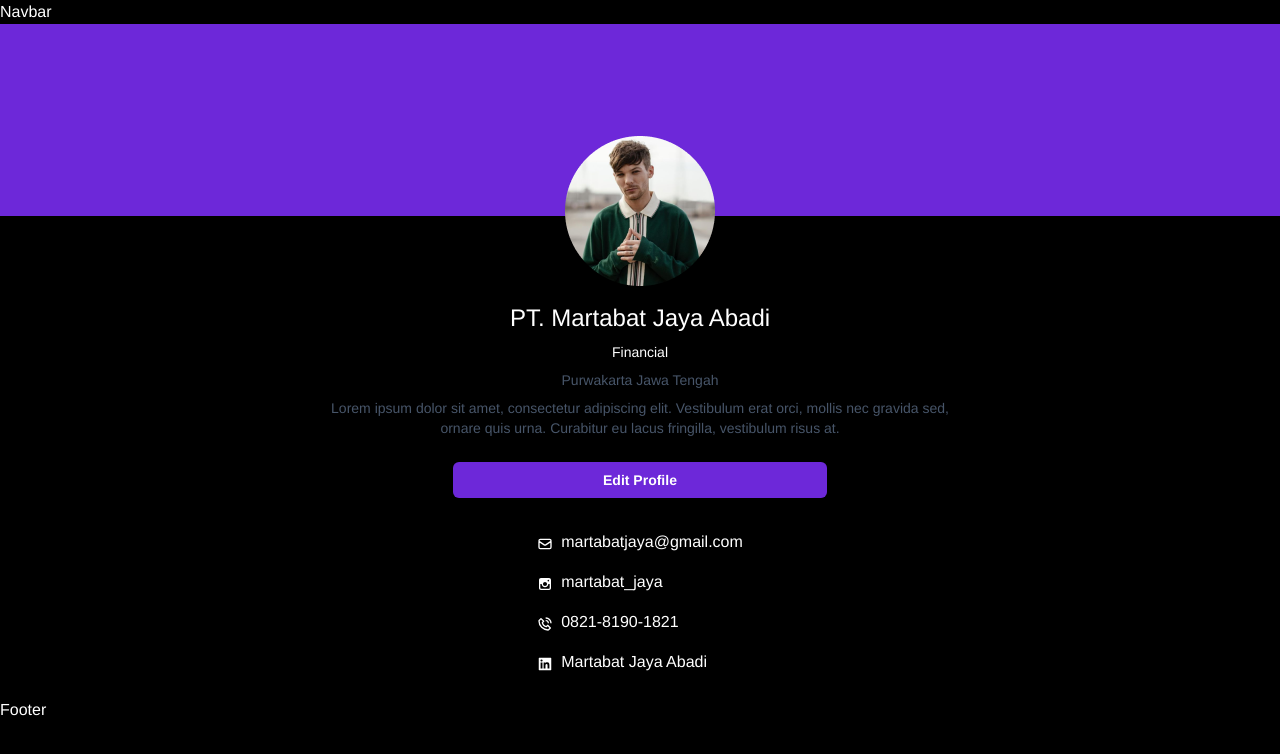
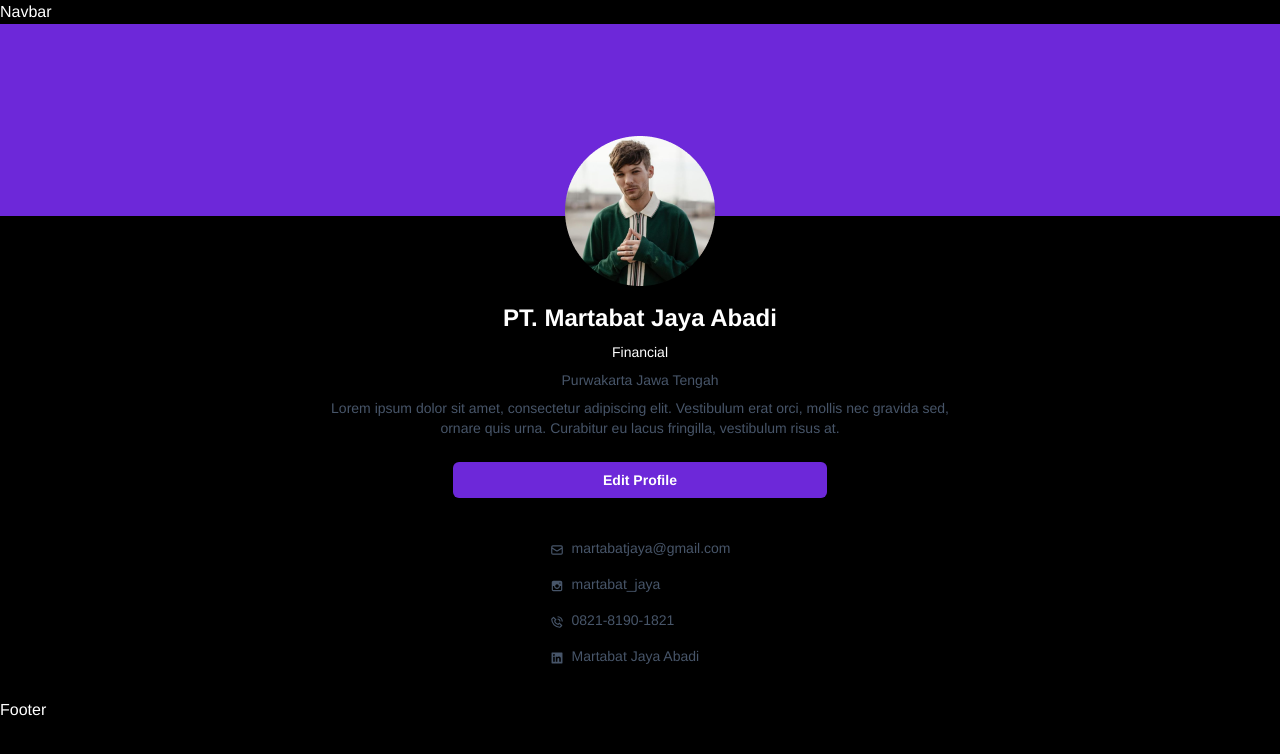
Before and after one commit to Han-Express/Peworld-FE, a Next.js app: page /profile in a window 1280 px wide. Shown: the top 754 px of the page. Built offline with nearby package versions, Linux system fonts and the light colour scheme.

Commit message:
fixing slicing

```diff
--- a/src/Layout/Profile/index.js
+++ b/src/Layout/Profile/index.js
@@ -8,22 +8,22 @@ import { BiPhoneCall } from 'react-icons/bi'
 const Profile = () => {
   return (
     <Layout>
-    <div className="font-sans  bg-violet-700 h-48"></div>
+    <div className="font-sans bg-violet-700 h-48"></div>
         <div className="-mt-24">
           <div className="flex flex-col items-center p-4">
             <img src="img/companyProfile.png"/>
-            <h1 className="mt-4 text-2xl">PT. Martabat Jaya Abadi</h1>
+            <h1 className="mt-4 text-2xl font-semibold">PT. Martabat Jaya Abadi</h1>
             <p className="mt-2 text-sm">Financial</p>
               <div className="text-center text-sm w-3/6 mt-2 text-slate-600">
                 <p className="mb-2">Purwakarta Jawa Tengah</p>
                 <p>Lorem ipsum dolor sit amet, consectetur adipiscing elit. Vestibulum erat orci, mollis nec gravida sed, ornare quis urna. Curabitur eu lacus fringilla, vestibulum risus at.</p>
                 <button className="bg-violet-700 hover:opacity-90 transition p-2 my-6 rounded-md w-3/5 text-white font-semibold">Edit Profile</button>
               </div>
-                <div className="leading-10 text-base">
-                  <p className="flex items-center"><span className="mr-2 mt-1"><HiOutlineMail/></span>martabatjaya@gmail.com</p>
-                  <p className="flex items-center"><span className="mr-2 mt-1"><TiSocialInstagram/></span>martabat_jaya</p>
-                  <p className="flex items-center"><span className="mr-2 mt-1"><BiPhoneCall/></span>0821-8190-1821</p>
-                  <p className="flex items-center"><span className="mr-2 mt-1"><AiFillLinkedin/></span>Martabat Jaya Abadi</p>
+                <div className="text-base text-slate-600">
+                  <p className="flex items-center text-sm my-4"><span className="mr-2 mt-1"><HiOutlineMail/></span>martabatjaya@gmail.com</p>
+                  <p className="flex items-center text-sm my-4"><span className="mr-2 mt-1"><TiSocialInstagram/></span>martabat_jaya</p>
+                  <p className="flex items-center text-sm my-4"><span className="mr-2 mt-1"><BiPhoneCall/></span>0821-8190-1821</p>
+                  <p className="flex items-center text-sm my-4"><span className="mr-2 mt-1"><AiFillLinkedin/></span>Martabat Jaya Abadi</p>
                 </div>
           </div>
         </div>
```
